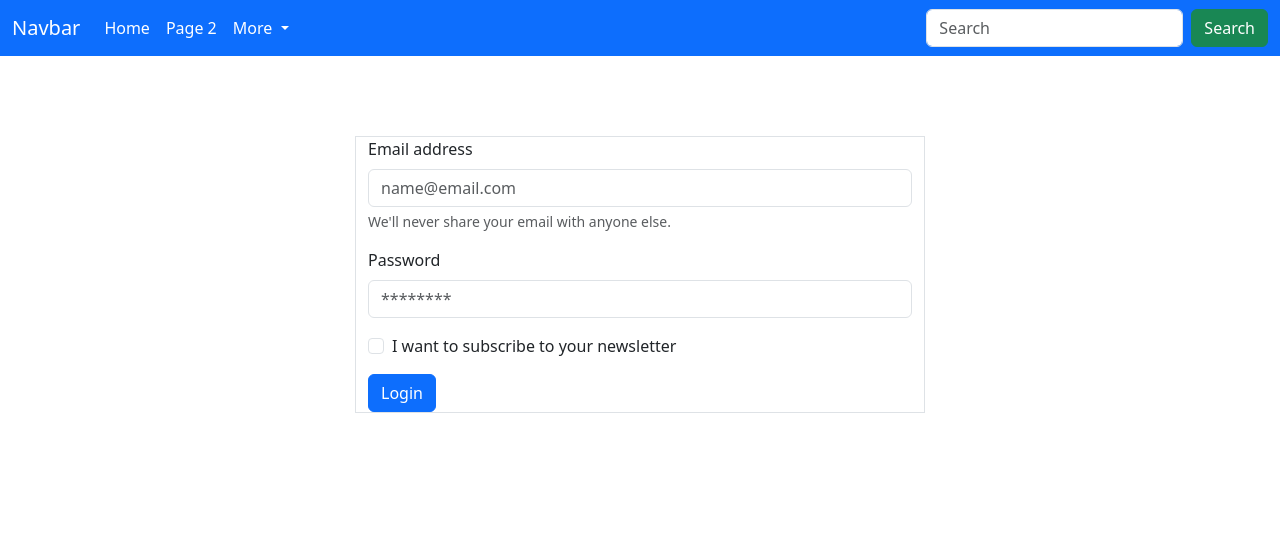
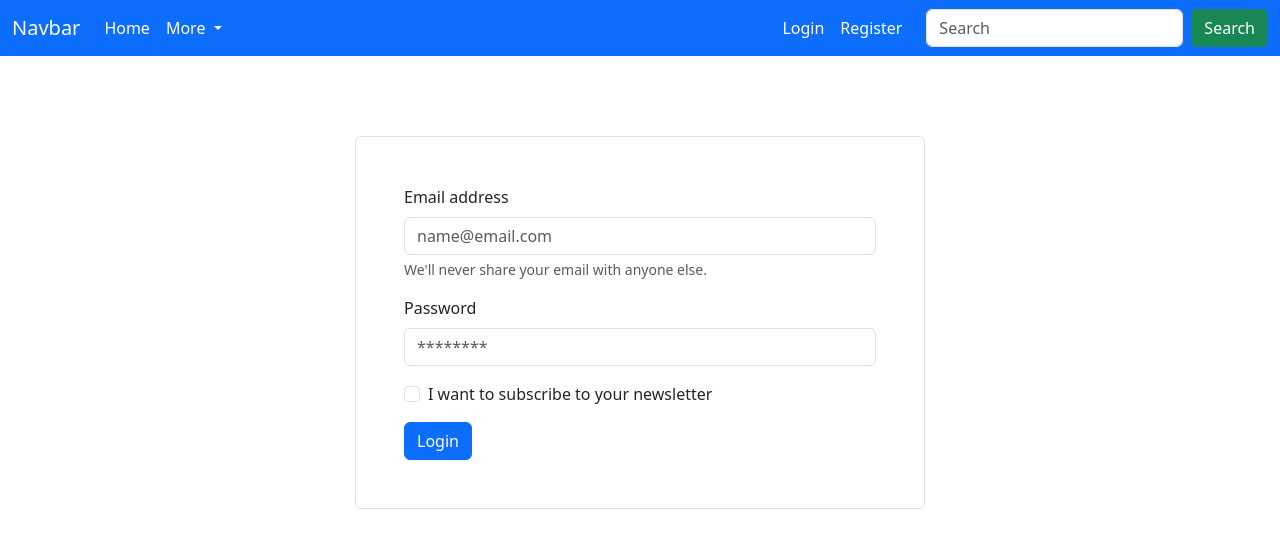
Before and after one commit to josecobi/temaweb, a plain HTML site: page page2.html in a window 1280 px wide. Drawn offline with nearby package versions, Linux system fonts and the light colour scheme.

Commit message:
updated header to match the one in index.html

```diff
--- a/page2.html
+++ b/page2.html
@@ -26,9 +26,7 @@
               <li class="nav-item">
                 <a class="nav-link active text-white" aria-current="page" href="index.html">Home</a>
               </li>
-                  <li class="nav-item">
-                    <a class="nav-link text-white" href="page2.html">Page 2</a>
-                  </li>
+
               <li class="nav-item dropdown">
                 <a class="nav-link dropdown-toggle text-white" href="#" role="button" data-bs-toggle="dropdown" aria-expanded="false">
                   More
@@ -38,6 +36,14 @@
                   <li><hr class="dropdown-divider"></li>
                   <li><a class="dropdown-item" href="page3.html">Contact</a></li>
                 </ul>
+              </li>
+            </ul>
+            <ul class="navbar-nav  mb-2 mb-lg-0" style="margin-right: 1rem;">
+              <li class="nav-item">
+                <a class="nav-link text-white" href="page2.html">Login</a>
+              </li>
+              <li class="nav-item">
+                <a class="nav-link text-white" href="page3.html">Register</a>
               </li>
           </ul>
             <form class="d-flex" role="search">
@@ -50,7 +56,7 @@
 </header>
     <div class="container login-container" >
       <div class="row justify-content-center">
-        <div class="col-6 border" padding="2rem">
+        <div class="col-6 border rounded p-5">
           <form>
             <div class="mb-3">
               <label for="exampleInputEmail1" class="form-label">Email address</label>
```
Also changed, not shown: page3.html (+13 -16 lines). Lines whose indentation alone changed are shown as unchanged.
